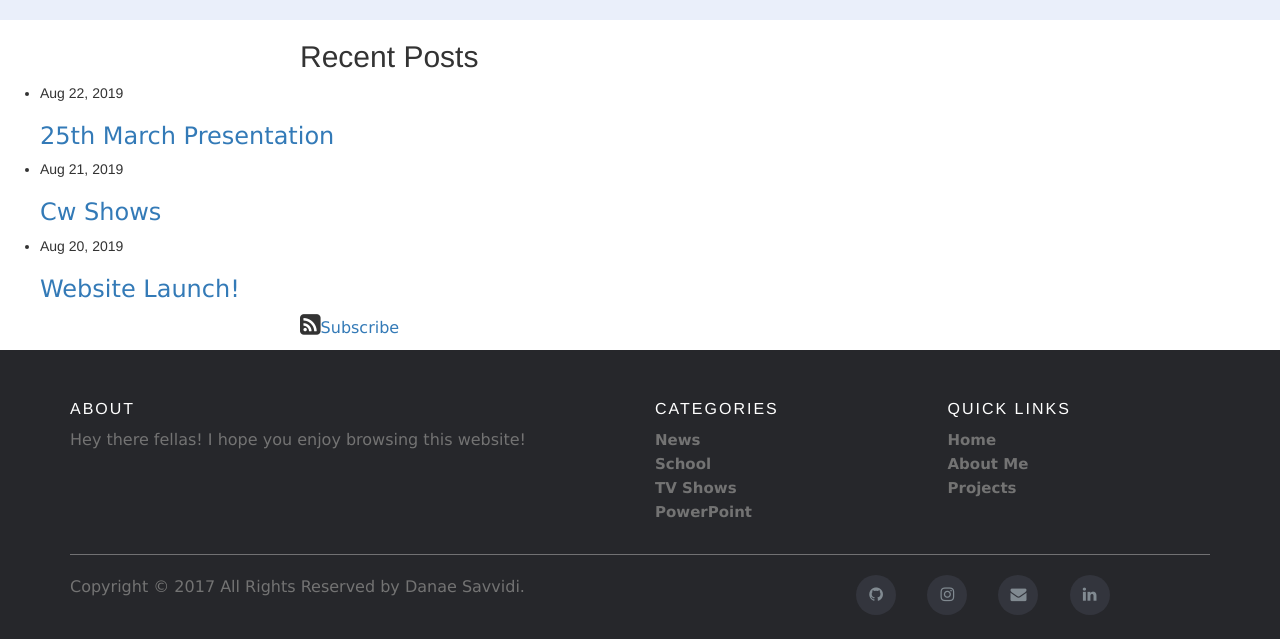
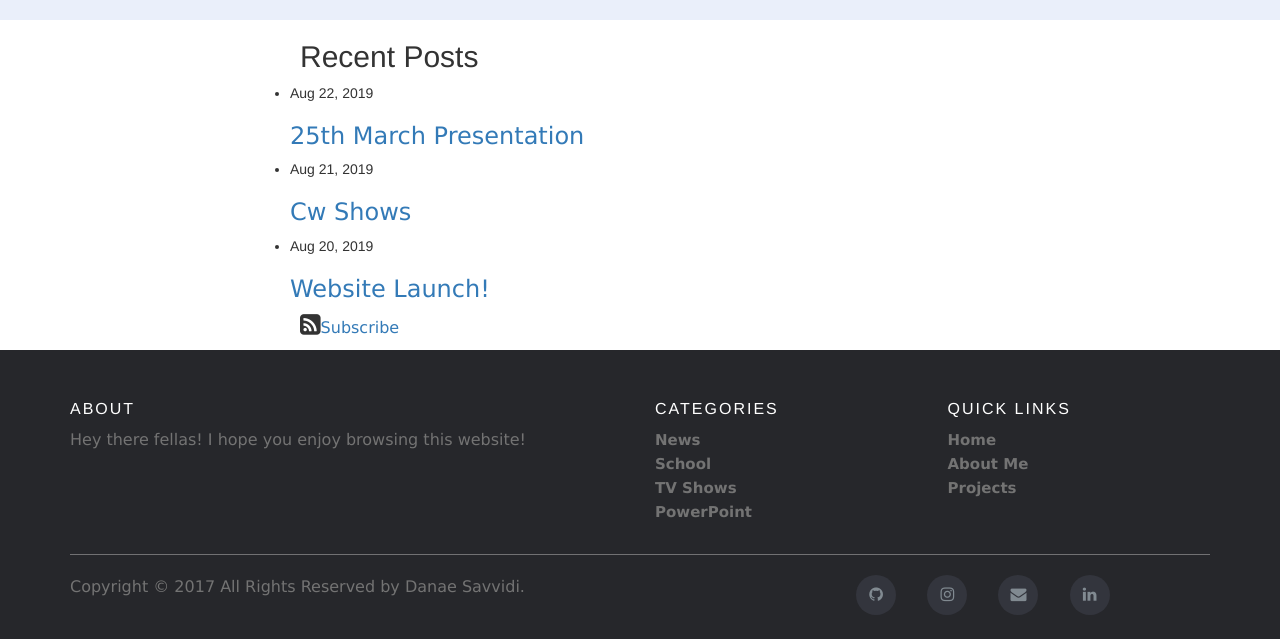
Before and after one commit to danaesav/danaesav.github.io, a Jekyll site: the page built from index.html, in a window 1280 px wide and 1044 px high. Shown: the part 405-1044 px from the top of the window. Built offline with Jekyll 4.4.1, drawn with Linux system fonts in a browser that asks for light colours.

Commit message:
Update home.html

```diff
--- a/_layouts/home.html
+++ b/_layouts/home.html
@@ -3,7 +3,7 @@ layout: default
 ---
 {%- if site.posts.size > 0 -%}
   <h2 class="post-list-heading">{{ page.list_title | default: "Recent Posts" }}</h2>
-  <ul class="post-list">
+  <ul style="margin-left: 250px;">
     {%- for post in site.posts limit: 5 -%}
       <li>
         {%- assign date_format = site.minima.date_format | default: "%b %-d, %Y" -%}
```
